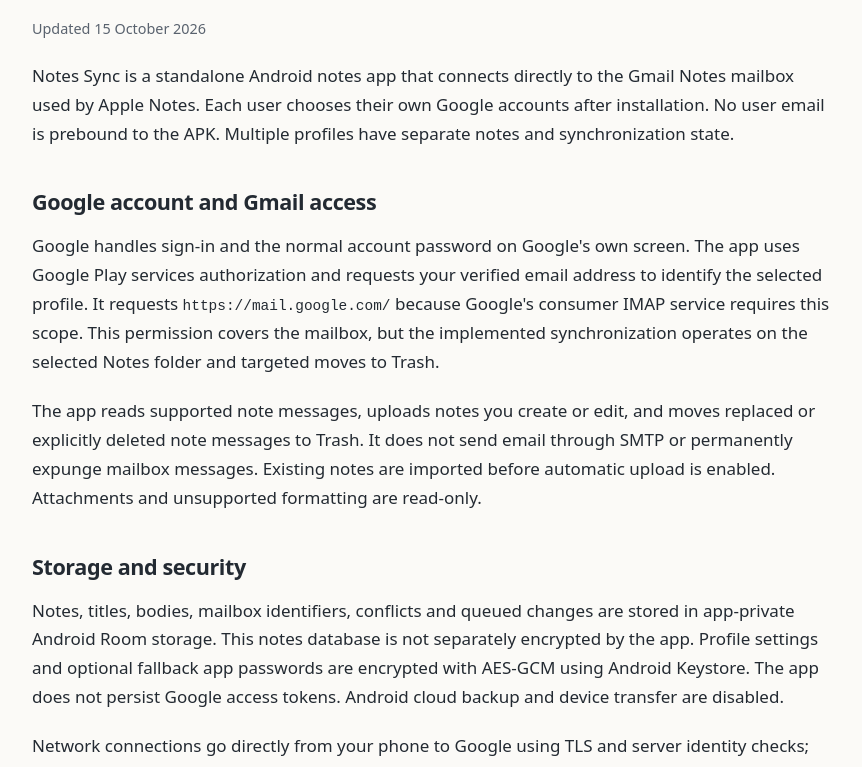
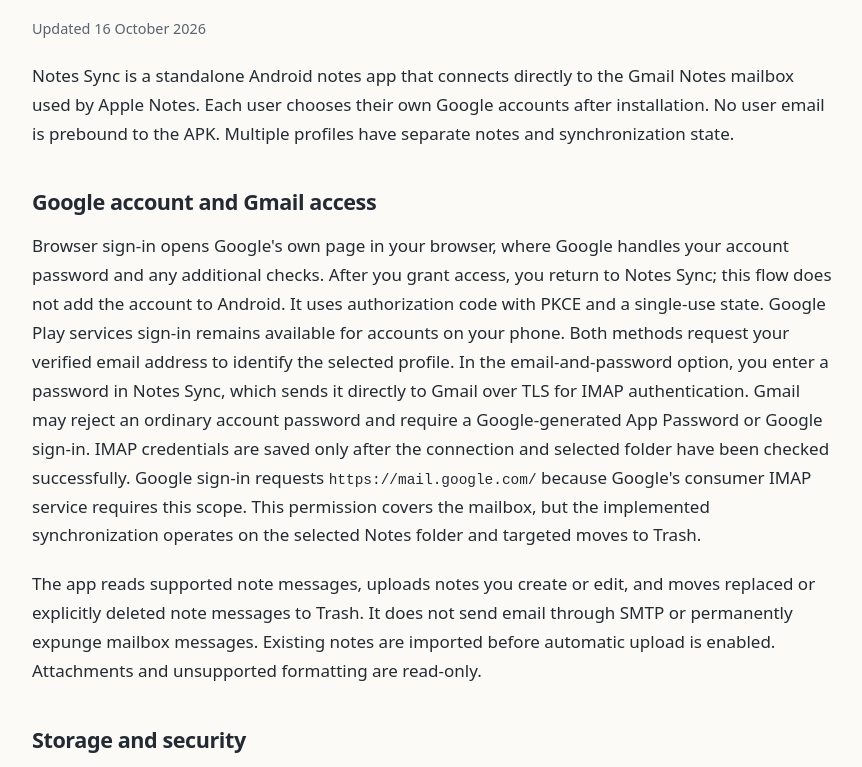
Before and after one commit to vahan-jan/vahan-jan.github.io, a plain HTML site: page privacy-policy.html in a window 1280 px wide. Shown: the part 275-1042 px from the top of the page, without its empty margins (207-1069 px from the left). Drawn offline with Linux system fonts and the light colour scheme.

Commit message:
docs: описать браузерный вход и шифрование токенов

```diff
--- a/privacy-policy.html
+++ b/privacy-policy.html
@@ -4,19 +4,19 @@
 <body>
   <header><a class="brand" href="./"><span class="icon" aria-hidden="true">N</span>Notes Sync</a><nav aria-label="Main"><a href="privacy-policy.html" aria-current="page">Privacy</a><a href="terms.html">Terms</a></nav></header>
   <main class="legal">
-    <p class="eyebrow">NOTES SYNC FOR ANDROID</p><h1>Privacy Policy</h1><p class="muted">Updated 15 October 2026</p>
+    <p class="eyebrow">NOTES SYNC FOR ANDROID</p><h1>Privacy Policy</h1><p class="muted">Updated 16 October 2026</p>
     <p>Notes Sync is a standalone Android notes app that connects directly to the Gmail Notes mailbox used by Apple Notes. Each user chooses their own Google accounts after installation. No user email is prebound to the APK. Multiple profiles have separate notes and synchronization state.</p>
     <h2>Google account and Gmail access</h2>
-    <p>Google handles sign-in and the normal account password on Google's own screen. The app uses Google Play services authorization and requests your verified email address to identify the selected profile. It requests <code>https://mail.google.com/</code> because Google's consumer IMAP service requires this scope. This permission covers the mailbox, but the implemented synchronization operates on the selected Notes folder and targeted moves to Trash.</p>
+    <p>Browser sign-in opens Google's own page in your browser, where Google handles your account password and any additional checks. After you grant access, you return to Notes Sync; this flow does not add the account to Android. It uses authorization code with PKCE and a single-use state. Google Play services sign-in remains available for accounts on your phone. Both methods request your verified email address to identify the selected profile. In the email-and-password option, you enter a password in Notes Sync, which sends it directly to Gmail over TLS for IMAP authentication. Gmail may reject an ordinary account password and require a Google-generated App Password or Google sign-in. IMAP credentials are saved only after the connection and selected folder have been checked successfully. Google sign-in requests <code>https://mail.google.com/</code> because Google's consumer IMAP service requires this scope. This permission covers the mailbox, but the implemented synchronization operates on the selected Notes folder and targeted moves to Trash.</p>
     <p>The app reads supported note messages, uploads notes you create or edit, and moves replaced or explicitly deleted note messages to Trash. It does not send email through SMTP or permanently expunge mailbox messages. Existing notes are imported before automatic upload is enabled. Attachments and unsupported formatting are read-only.</p>
     <h2>Storage and security</h2>
-    <p>Notes, titles, bodies, mailbox identifiers, conflicts and queued changes are stored in app-private Android Room storage. This notes database is not separately encrypted by the app. Profile settings and optional fallback app passwords are encrypted with AES-GCM using Android Keystore. The app does not persist Google access tokens. Android cloud backup and device transfer are disabled.</p>
+    <p>Notes, titles, bodies, mailbox identifiers, conflicts and queued changes are stored in app-private Android Room storage. This notes database is not separately encrypted by the app. Profile settings, saved IMAP passwords, browser OAuth access and refresh tokens, and the pending browser request containing the PKCE verifier are encrypted with AES-GCM using Android Keystore. Browser tokens are isolated by account and allow background synchronization without repeated password entry. The pending request is single-use and expires after ten minutes. The alternative Google Play services flow does not persist its access tokens in the app. The password field is not restored after the sign-in screen is recreated, and credentials are not included in diagnostic reports. Android cloud backup and device transfer are disabled.</p>
     <p>Network connections go directly from your phone to Google using TLS and server identity checks; no developer-operated synchronization server receives your notes.</p>
     <h2>Use and sharing</h2>
     <p>Gmail data is used only to provide the user-requested notes synchronization and profile features. Notes changes are sent to the Google account connected to that profile. We do not sell Gmail data, use it for advertising, or use it to train general-purpose AI models. There is no advertising or third-party analytics SDK in the Android app.</p>
     <p>Notes Sync's use and transfer of information received from Google APIs adheres to the <a href="https://developers.google.com/terms/api-services-user-data-policy">Google API Services User Data Policy</a>, including the Limited Use requirements.</p>
     <h2>Disconnect, retention and deletion</h2>
-    <p>Disconnect removes the selected connection profile and attempts to revoke its Google authorization when it is the last connected profile for that email. Cached notes remain on the phone. You can also revoke access in your Google Account.</p>
+    <p>Disconnect removes the selected connection profile and deletes stored browser tokens after the last browser profile for that email is removed. It attempts to revoke Google authorization when the last Google profile for that email is removed. Cached notes remain on the phone. You can also revoke access in your Google Account.</p>
     <p>Clearing the app's Android storage or uninstalling it removes local data, including unsynced changes; this does not instruct the app to erase Gmail notes. Deleting an individual synchronized note in the app moves its remote copy to Gmail Trash after the initial-import safeguards and may affect Apple Notes on the iPhone. The app does not permanently empty Gmail Trash.</p>
     <h2>Your choices and support</h2>
     <p>You may use local notes without connecting Google and disconnect accounts individually. Keep an independent copy of important notes: this preview does not provide export or backup restore.</p>
```
